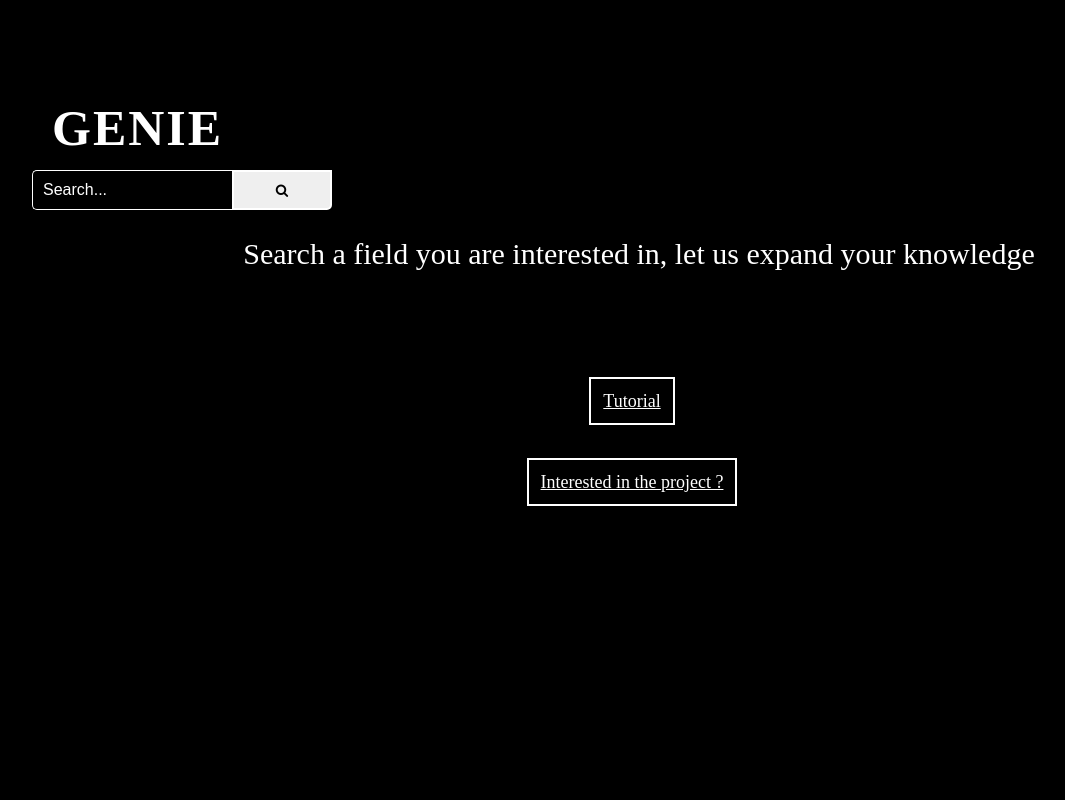
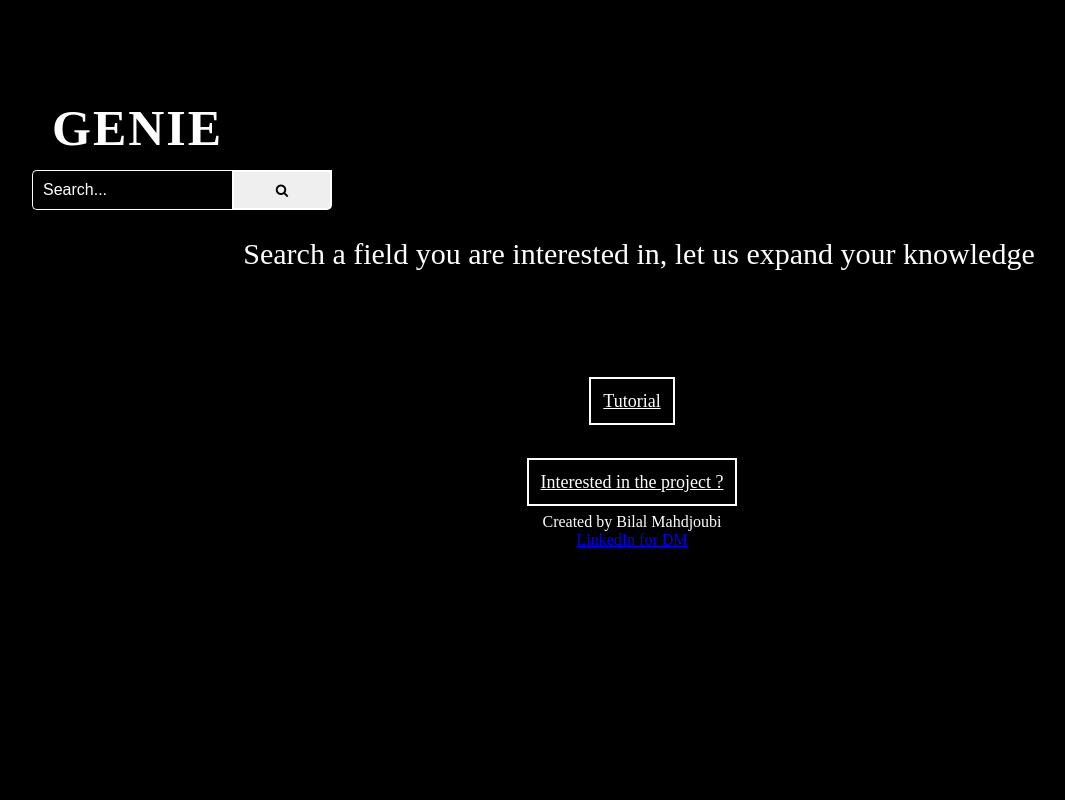
Before and after one commit to B-Mahdj/Genie_Website, a Flask app: page / in a window 1280 px wide. Shown: the whole page, without its empty margins (8-1073 px from the left). Run offline with Flask 2, Linux system fonts and the light colour scheme; some libraries are stand-ins or nearby versions.

Commit message:
Add creator info

```diff
--- a/static/styles/homePageStyle.css
+++ b/static/styles/homePageStyle.css
@@ -192,3 +192,10 @@ input {
     padding : 1%;
     font-size: 18px;
 }
+
+.creator {
+    text-align: center;
+    font-size: 16px;
+    color: #fff;
+    margin-top: 20px;
+}
--- a/templates/homePage.html
+++ b/templates/homePage.html
@@ -33,6 +33,12 @@
             <div class="info">
                 <a href="/info" class="infoButton">Interested in the project ?</a>
             </div>
+
+            <div class="creator">
+                <p>Created by Bilal Mahdjoubi</p>
+                <a href="https://www.linkedin.com/in/bilal-mahdjoubi/">LinkedIn for DM</a>
+            </div>
+
         </div>
     </div>
 
```
